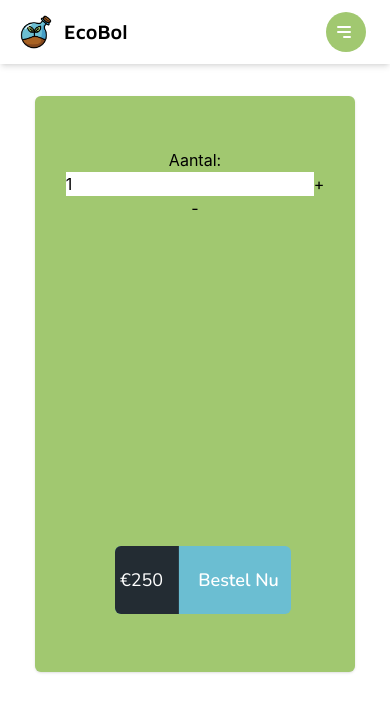
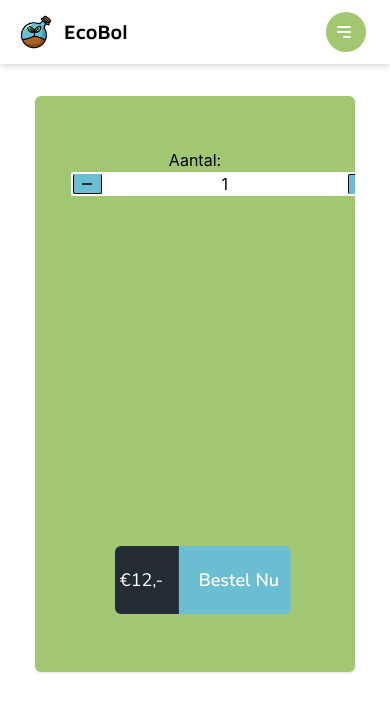
Before and after one commit to Vigintillionn/ecobol, a React (Create React App) app: page /bestel in a window 390 px wide. Shown: the top 712 px of the page. Built offline with nearby package versions, Linux system fonts and the light colour scheme.

Commit message:
Added responsive numericinput component

```diff
--- a/src/components/NumericInput.tsx
+++ b/src/components/NumericInput.tsx
@@ -1,15 +1,23 @@
-// import { useState } from "react";
-
+import { useEffect, useState } from "react";
 interface numericInputProps {
   min: number;
   max: number;
   val: string;
-  onValChange: (val: string) => void
+  onValChange: (val: string) => void;
+  className?: string | undefined;
 }
 
 export default function NumericInput(props: numericInputProps) {
   const val: string = props.val ;
   const setVal: (val: string) => void = props.onValChange;
+
+  const [mobile, setMobile] = useState(window.innerWidth < 768);
+
+  useEffect(() => {
+    window.addEventListener("resize", () => {
+      setMobile(window.innerWidth < 768);
+    });
+  }, []);
 
   const handleChange = (e: React.ChangeEvent<HTMLInputElement>) => {
     let num = parseInt(e.target.value);
@@ -21,10 +29,19 @@ export default function NumericInput(props: numericInputProps) {
   }
 
   return (
-    <span>
-      <input type="text" onChange={handleChange} value={val} />
-      <button onClick={() => changeValue(parseInt(val) + 1)}>+</button>
-      <button onClick={() => changeValue(parseInt(val) - 1)}>-</button>
+    <span className="relative inline-block"> {/* wrap */}
+      <input className={(props.className ?? "") + " rounded-sm border-box font-md pr-[3.4ex] text-center md:pl-0 md:pr-[3ex] pl-[3.4ex] md:text-left"} type="text" onChange={handleChange} value={val} /> {/* input */}
+      <button className="absolute right-[2px] top-[2px] bottom-[2px] w-[3.3ex] border-solid border-[1px] border-b-0 text-center cursor-default transition-all delay-100 bg-blue rounded-sm md:rounded-bl-none md:rounded-br-none md:w-[2.26ex] md:bottom-2/4 md:shadow-nibutton-inactive hover:opacity-80 active:shadow-nibutton-active active:opacity-60" onClick={() => changeValue(parseInt(val) + 1)}>
+        {mobile ?
+          <div>
+            <i className="absolute top-2/4 left-2/4 w-[10px] h-[2px] bg-gunmetal -mt-[1px] mr-0 mb-0 -ml-[5px]"></i>
+            <i className="absolute top-2/4 left-2/4 w-[2px] h-[10px] bg-gunmetal -mt-[5px] mr-0 mb-0 -ml-[1px]"></i>
+          </div> :
+          <i className="absolute bg-none top-2/4 left-2/4 w-0 h-0 border-solid border-t-0 border-r-[0.6ex] border-b-[0.6ex] border-l-[0.6ex] border-t-transparent border-x-transparent border-b-gunmetal -mt-[0.3ex] mr-0 mb-0 -ml-[0.56ex]" />}
+      </button>
+      <button className="absolute right-auto left-[10px] bottom-[2px] top-[2px] w-[3.3ex] border-solid border-[1px] border-t-0 text-center cursor-default transition-all delay-100 bg-blue rounded-sm md:rounded-tl-none md:rounded-tr-none md:top-2/4 md:shadow-nibutton-inactive md:w-[2.26ex] md:right-[2px] md:left-auto hover:opacity-80 active:shadow-nibutton-active active:opacity-60" onClick={() => changeValue(parseInt(val) - 1)}>
+        {mobile ? <i className="absolute top-2/4 left-2/4 w-[10px] h-[2px] bg-gunmetal -mt-[1px] mr-0 mb-0 -ml-[5px]"></i> : <i className="absolute top-2/4 left-2/4 w-0 h-0 border-t-[0.6ex] border-r-[0.6ex] border-b-0 border-l-[0.6ex] border-t-gunmetal border-x-transparent border-b-transparent border-solid -mt-[0.3ex] mr-0 mb-0 -ml-[0.56ex]" />}
+      </button>
     </span>
   )
 }
--- a/src/pages/Bestel.tsx
+++ b/src/pages/Bestel.tsx
@@ -1,19 +1,12 @@
 import { faShoppingCart } from "@fortawesome/free-solid-svg-icons";
 import { FontAwesomeIcon } from "@fortawesome/react-fontawesome";
-import { useEffect, useState } from "react";
+import { useState } from "react";
 import { useSearchParams } from "react-router-dom";
 import NumericInput from "../components/NumericInput";
 
 export default function Bestel() {
   const [searchParams] = useSearchParams();
   const [amount, setAmount] = useState("1");
-  const [mobile, setMobile] = useState(window.innerWidth < 768);
-
-  useEffect(() => {
-    window.addEventListener("resize", () => {
-      setMobile(window.innerWidth < 768);
-    });
-  });
 
   let bottleType = searchParams.get("type");
 
@@ -25,12 +18,12 @@ export default function Bestel() {
           <div>
             <div className="">
               Aantal:
-              <NumericInput min={1} max={10} val={amount} onValChange={setAmount} />
+              <NumericInput className="ml-2" min={1} max={10} val={amount} onValChange={setAmount} />
             </div>
           </div>
           <div className="absolute bottom-[10%] left-1/4 md:left-[12.8%]">
             <button type="submit" form="amount" className="bg-blue transition delay-300 ease-linear rounded-md relative overflow-hidden pointer outline-none border-none text-white p-0 m-0 group hover:bg-blue-darker">
-              <span className="font-nunito transition-transform delay-300 inline-block px-3 py-5 m-0 text-lg bg-gunmetal border-0 -translate-x-[10%] pr-4 group-hover:-translate-x-[110%]">€250</span>
+              <span className="font-nunito transition-transform delay-300 inline-block px-3 py-5 m-0 text-lg bg-gunmetal border-0 -translate-x-[10%] pr-4 group-hover:-translate-x-[110%]">€{(parseInt(amount)*12)},-</span>
               <span className="font-nunito transition-transform delay-300 inline-block px-3 py-5 m-0 text-lg bg-gunmetal border-0 -translate-x-full absolute z-1 left-0 top-0 group-hover:translate-x-0"><FontAwesomeIcon icon={faShoppingCart} /></span>
               <span className="font-nunito transition-transform delay-300 inline-block px-3 py-5 m-0 text-lg z-10 font-semibold">Bestel Nu</span>
             </button>
@@ -51,9 +44,3 @@ export default function Bestel() {
     </div>
   )
 }
-
-function handleSubmit(event: any) {
-  let e = JSON.stringify(event)
-  console.log(e)
-  event.preventDefault()
-}
--- a/tailwind.config.js
+++ b/tailwind.config.js
@@ -18,7 +18,8 @@ module.exports = {
       "gunmetal": "#232C33",
       "gunmetal-accent": "#232C33B3",
       "white": "#fff",
-      "black": "#000"
+      "black": "#000",
+      "transparent": "transparent",
     },
     extend: {
       gridTemplateColumns: {
@@ -26,6 +27,12 @@ module.exports = {
       },
       borderRadius: {
         "cards": "2.5rem"
+      },
+      boxShadow: {
+        "nibutton-inactive": "-1px -1px 3px rgba(0,0,0,.1) inset," +
+        "1px 1px 3px rgba(255,255,255,.7) inset",
+        "nibutton-active": "0 1px 3px rgba(0,0,0,.2) inset," +
+        "-1px -1px 4px rgba(255,255,255,.5) inset"
       }
     }
   },
```
